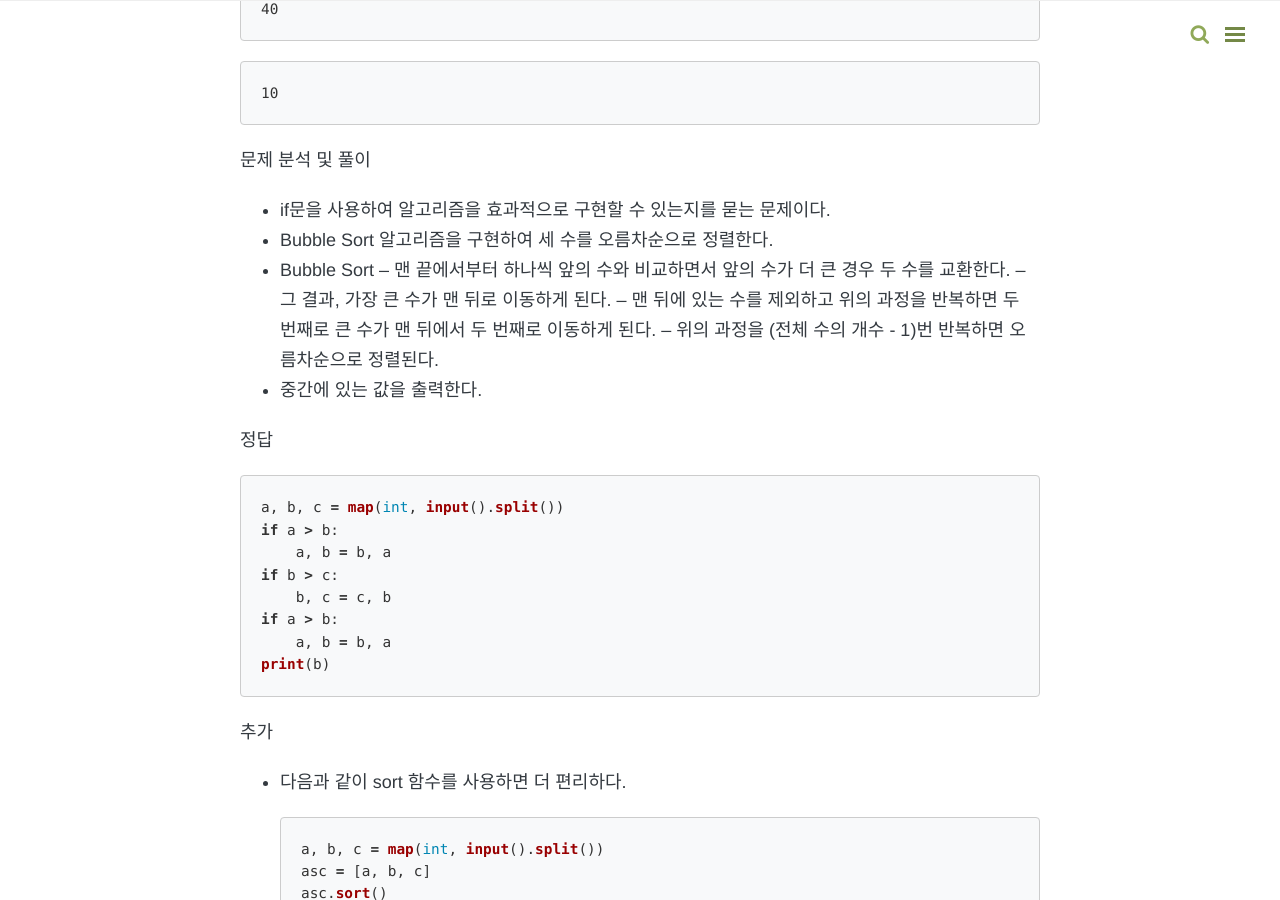
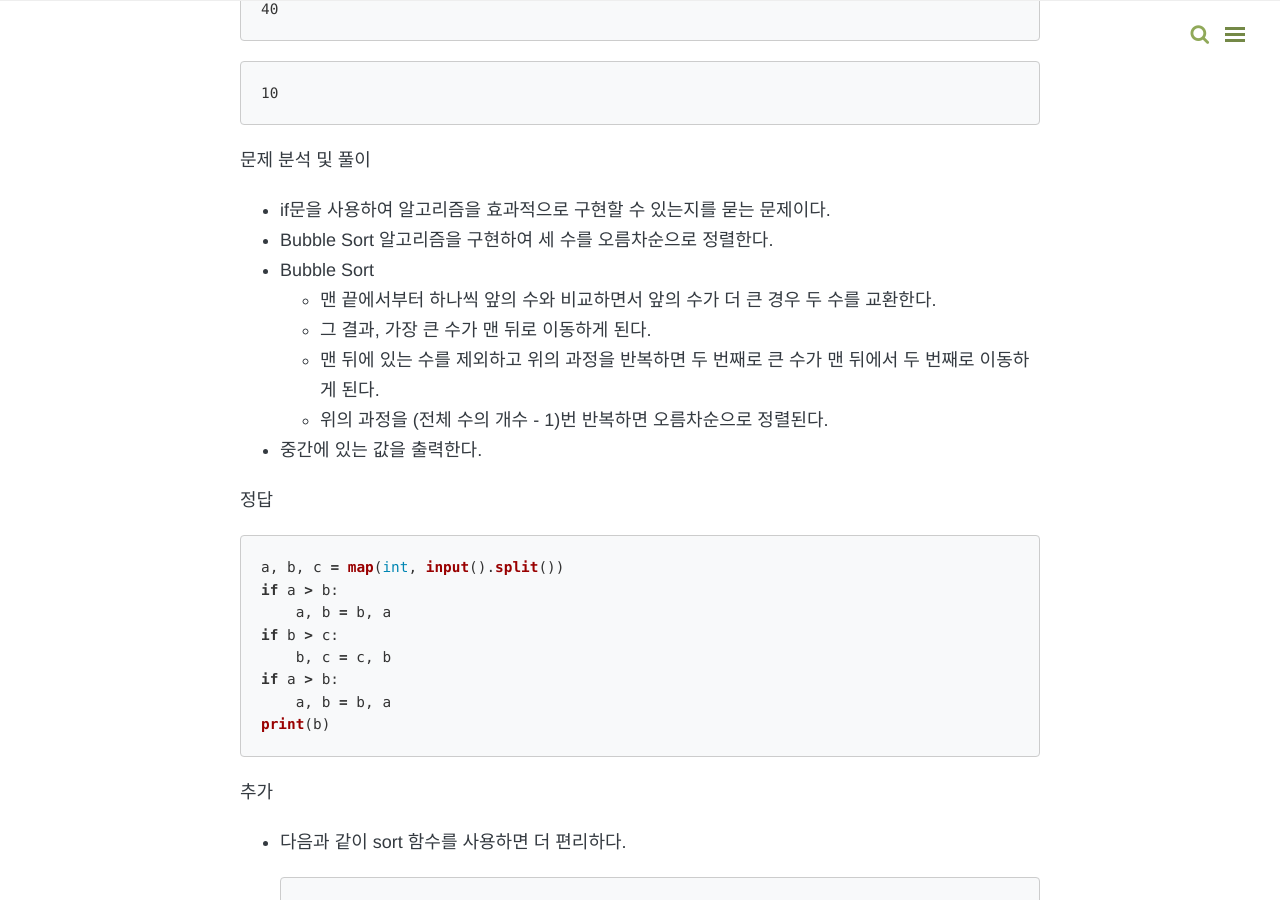
Before and after one commit to yklee1308/yklee1308.github.io, a Jekyll site: the page built from _posts/Baekjoon/2019-12-26-baekjoon_if.md, in a window 1280 px wide and 900 px high, scrolled down 5325 px. Built offline with Jekyll 4.4.1, drawn with Linux system fonts in a browser that asks for light colours; nearby versions of some CDN libraries; comment, search, counter and statistics services are not loaded.

```diff
--- a/_posts/Baekjoon/2019-12-26-baekjoon_if.md
+++ b/_posts/Baekjoon/2019-12-26-baekjoon_if.md
@@ -194,10 +194,10 @@ print(h, m)
 - if문을 사용하여 알고리즘을 효과적으로 구현할 수 있는지를 묻는 문제이다.
 - Bubble Sort 알고리즘을 구현하여 세 수를 오름차순으로 정렬한다.
 - Bubble Sort
--- 맨 끝에서부터 하나씩 앞의 수와 비교하면서 앞의 수가 더 큰 경우 두 수를 교환한다.
--- 그 결과, 가장 큰 수가 맨 뒤로 이동하게 된다.
--- 맨 뒤에 있는 수를 제외하고 위의 과정을 반복하면 두 번째로 큰 수가 맨 뒤에서 두 번째로 이동하게 된다.
--- 위의 과정을 (전체 수의 개수 - 1)번 반복하면 오름차순으로 정렬된다.
+  - 맨 끝에서부터 하나씩 앞의 수와 비교하면서 앞의 수가 더 큰 경우 두 수를 교환한다.
+  - 그 결과, 가장 큰 수가 맨 뒤로 이동하게 된다.
+  - 맨 뒤에 있는 수를 제외하고 위의 과정을 반복하면 두 번째로 큰 수가 맨 뒤에서 두 번째로 이동하게 된다.
+  - 위의 과정을 (전체 수의 개수 - 1)번 반복하면 오름차순으로 정렬된다.
 - 중간에 있는 값을 출력한다.
 
 정답
```
